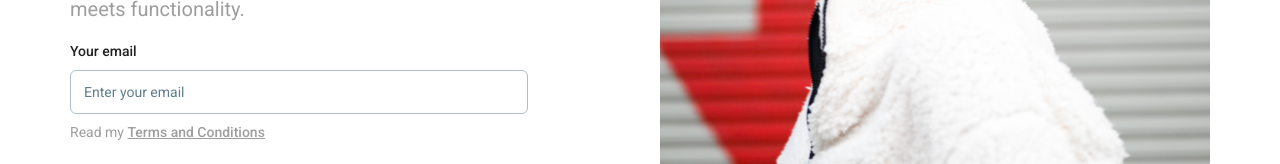
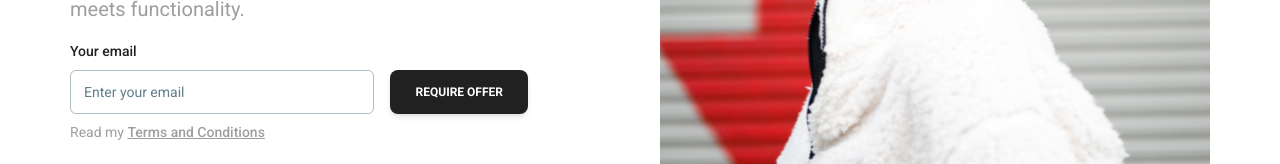
Before and after one commit to yogeshbpatil/portfolio-in-tailwind-css, a Next.js app: page / in a window 1280 px wide. Shown: the part 441-605 px from the top of the page. Built offline with nearby package versions, Linux system fonts and the light colour scheme.

Commit message:
fix: t i

```diff
--- a/src/app/hero.tsx
+++ b/src/app/hero.tsx
@@ -8,6 +8,7 @@ function Hero() {
     <header className="bg-white p-8">
       <div className="container mx-auto grid h-full gap-10 min-h-[60vh] w-full grid-cols-1 items-center lg:grid-cols-2">
         <div className="row-start-2 lg:row-auto">
+          {/* @ts-ignore */}
           <Typography
             variant="h1"
             color="blue-gray"
@@ -15,6 +16,7 @@ function Hero() {
           >
             Welcome to my Web <br /> Development Portofolio!
           </Typography>
+          {/* @ts-ignore */}
           <Typography
             variant="lead"
             className="mb-4 !text-gray-500 md:pr-16 xl:pr-28"
@@ -24,18 +26,23 @@ function Hero() {
             development, where creativity meets functionality.
           </Typography>
           <div className="grid">
+            {/* @ts-ignore */}
             <Typography
               variant="small"
               className="mb-2 text-gray-900 font-medium"
-              as="div"
             >
               Your email
             </Typography>
             <div className="mb-2 flex w-full flex-col gap-4 md:w-10/12 md:flex-row">
               {/* @ts-ignore */}
               <Input color="gray" label="Enter your email" size="lg" />
+              {/* @ts-ignore */}
+              <Button color="gray" className="w-full px-4 md:w-[12rem]">
+                require offer
+              </Button>
             </div>
           </div>
+          {/* @ts-ignore */}
           <Typography variant="small" className="font-normal !text-gray-500">
             Read my{" "}
             <a href="#" className="font-medium underline transition-colors">
@@ -43,6 +50,7 @@ function Hero() {
             </a>
           </Typography>
         </div>
+        {/* @ts-ignore */}
         <Image
           width={1024}
           height={1024}
```
